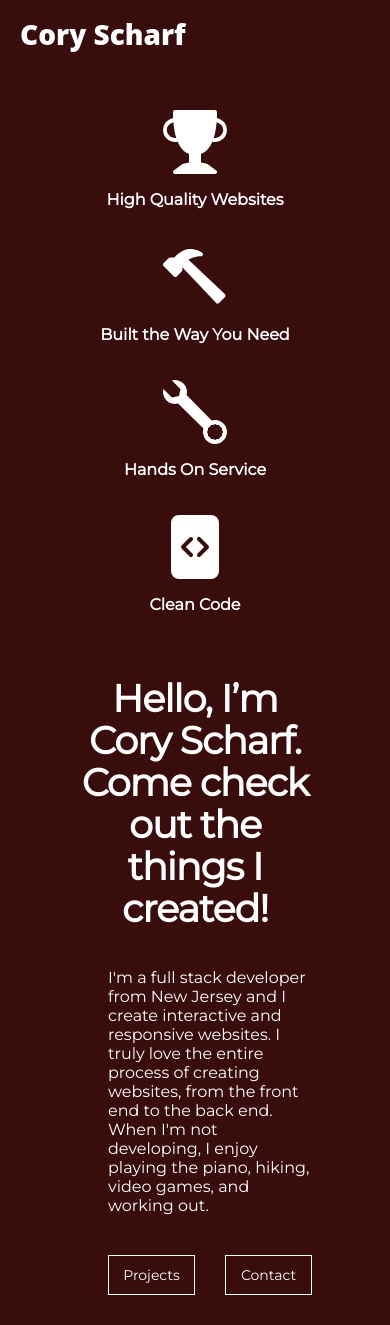
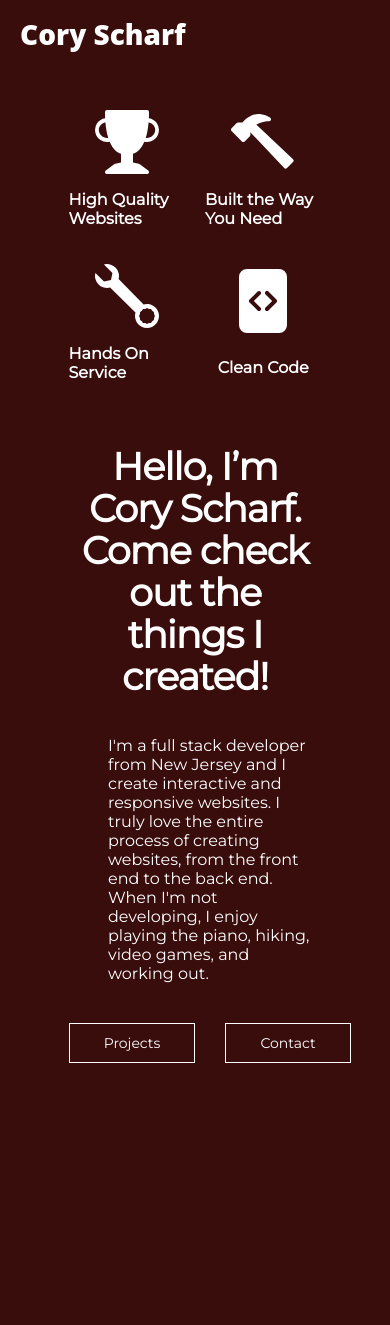
Before and after one commit to Cscharf91/portfolio-v2, a React (Create React App) app: page / in a window 390 px wide. After the commit the page ends 1093 px from the top, so only its background shows below. Built offline with nearby package versions, Linux system fonts and the light colour scheme.

Commit message:
made home more responsive

```diff
--- a/src/components/home/Header.css
+++ b/src/components/home/Header.css
@@ -128,12 +128,13 @@
 @media (max-width: 560px) {
   .header {
     height: auto;
+    width: 100%;
   }
 
   .hero-grid {
-    width: 100%;
+    width: 70%;
     margin: 100px auto 0 auto;
-    grid-template-columns: 1fr;
+    grid-template-columns: 1fr 1fr;
   }
 
   .hero-main {
@@ -143,7 +144,7 @@
   }
 
   .hero-links {
-    width: 60%;
+    width: 80%;
     grid-template-columns: 1fr 1fr;
     justify-content: center;
   }
```
